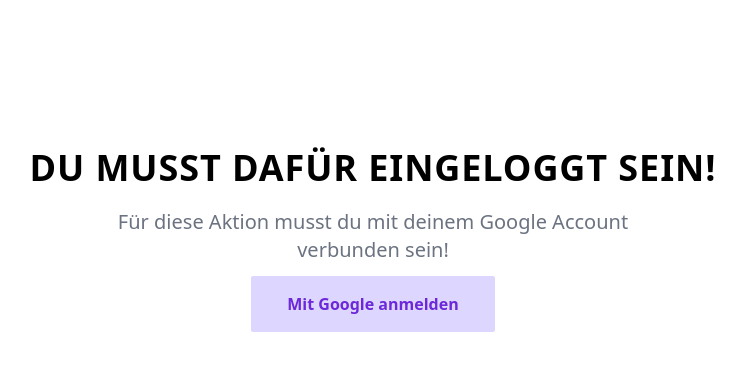
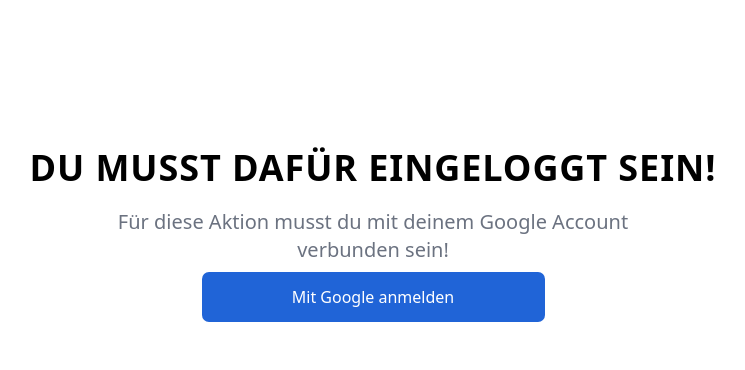
Before and after one commit to marvinhuelsmann/yourweb, a Vue app: page /not-login in a window 1280 px wide. Shown: the top 370 px of the page, without its empty margins (267-1012 px from the left). Built offline with nearby package versions, Linux system fonts and the light colour scheme; a web font is replaced by a local one; what vue3-google-oauth2 would draw is missing.

Commit message:
adding new loading screen in the dashboard, redesigning sign in with google button at the Home and NotRegister View

```diff
--- a/public/index.html
+++ b/public/index.html
@@ -4,8 +4,7 @@
     <meta charset="utf-8">
     <meta http-equiv="X-UA-Compatible" content="IE=edge">
     <meta name="viewport" content="width=device-width,initial-scale=1.0">
-    <link rel="icon" href="/yourweb.png">
-
+    <link rel="icon" href="yourweb.png">
     <title>YourWeb</title>
 
     <link rel="stylesheet" href="https://rsms.me/inter/inter.css">
--- a/src/App.vue
+++ b/src/App.vue
@@ -1,6 +1,3 @@
 <template>
     <router-view/>
 </template>
-
-<style>
-</style>
--- a/src/views/Home.vue
+++ b/src/views/Home.vue
@@ -60,7 +60,11 @@
               <router-link v-for="item in navigation" :key="item.name" :to="item.href"
                            class="font-medium text-gray-500 hover:text-gray-900">{{ item.name }}
               </router-link>
-              <a href="#" @click="authenticate" class="font-medium text-indigo-600 hover:text-indigo-500"> {{ signIn }}</a>
+              <a href="#" @click="authenticate" class="sign-in-google font-medium text-white">
+                {{
+                  signIn
+                }}
+              </a>
             </div>
           </nav>
         </div>
@@ -88,7 +92,7 @@
                   }}</a>
               </div>
               <a href="#" @click="authenticate"
-                 class="block w-full px-5 py-3 text-center font-medium text-indigo-600 bg-gray-50 hover:bg-gray-100">
+                 class="sign-in-google block w-full px-5 py-3 text-center font-medium text-indigo-600 bg-gray-50 hover:bg-gray-100">
                 {{ signIn }}
               </a>
             </div>
@@ -256,6 +260,7 @@
       verify().catch(() => {
         store.mutations.REMOVE_TOKEN()
         store.mutations.REMOVE_USER()
+        this.document.reload(true)
       });
     }
   },
@@ -281,3 +286,20 @@
   }
 }
 </script>
+
+<style>
+.sign-in-google {
+  align-items: center;
+  padding: 8px 16px;
+
+  width: 343px;
+  height: 50px;
+  left: 16px;
+  top: 82px;
+
+  color: white;
+
+  background: #2064d7;
+  border-radius: 7px;
+}
+</style>
--- a/src/views/NotRegister.vue
+++ b/src/views/NotRegister.vue
@@ -15,7 +15,7 @@
       </div>
       <div class="flex justify-center">
       <button
-            class="px-9 mt-3 py-4 font-semibold rounded-sm block sm:w-auto border-purple-300 bg-purple-200 hover:bg-purple-300 text-purple-700"
+            class="mt-2 sign-in-google"
             v-on:click="handleClickSignIn">
           Mit Google anmelden
         </button>
@@ -80,3 +80,20 @@
   }
 }
 </script>
+
+<style>
+.sign-in-google {
+  align-items: center;
+  padding: 8px 16px;
+
+  width: 343px;
+  height: 50px;
+  left: 16px;
+  top: 82px;
+
+  color: white;
+
+  background: #2064d7;
+  border-radius: 7px;
+}
+</style>
--- a/src/views/dashboard/Home.vue
+++ b/src/views/dashboard/Home.vue
@@ -143,6 +143,15 @@
                   Du kannst deine mini Website mit der ID {{ user.id }} auf diesem Dashboard bearbeiten und editieren.
                 </p>
               </div>
+              <div v-else>
+                <link rel="stylesheet" href="https://pagecdn.io/lib/font-awesome/5.10.0-11/css/all.min.css"
+                      integrity="sha256-p9TTWD+813MlLaxMXMbTA7wN/ArzGyW/L7c5+KkjOkM=" crossorigin="anonymous">
+                <div class="w-full h-full fixed block top-0 left-10 opacity-75 z-50">
+          <span class="text-purple-500 opacity-75 top-1/2 my-0 mx-auto block relative w-0 h-0" style="top: 30%">
+            <i class="fas fa-circle-notch fa-spin fa-5x"></i>
+          </span>
+                </div>
+              </div>
             </div>
           </div>
         </div>
@@ -257,6 +266,7 @@
     },
     isInSession(token) {
       const client = new OAuth2Client("1095032961626-se382fodqvi2op0kbhmkp4i9nlutneoo.apps.googleusercontent.com");
+
       async function verify() {
         const ticket = await client.verifyIdToken({
           idToken: token,
@@ -270,6 +280,7 @@
         // If request specified a G Suite domain:
         // const domain = payload['hd'];
       }
+
       verify().catch(() => {
         window.location = process.env.NODE_ENV !== 'production' ? 'http://localhost:8080/not-login?dashboard/home' : 'https://yourweb.monster/not-login?dashboard/home'
       });
--- a/src/views/dashboard/Settings.vue
+++ b/src/views/dashboard/Settings.vue
@@ -172,6 +172,15 @@
                       </div>
                     </div>
                   </div>
+                  <div v-else>
+                    <link rel="stylesheet" href="https://pagecdn.io/lib/font-awesome/5.10.0-11/css/all.min.css"
+                          integrity="sha256-p9TTWD+813MlLaxMXMbTA7wN/ArzGyW/L7c5+KkjOkM=" crossorigin="anonymous">
+                    <div class="w-full h-full fixed block top-0 left-10 opacity-75 z-50">
+          <span class="text-purple-500 opacity-75 top-1/2 my-0 mx-auto block relative w-0 h-0" style="top: 30%">
+            <i class="fas fa-circle-notch fa-spin fa-5x"></i>
+          </span>
+                    </div>
+                  </div>
                 </div>
               </div>
             </div>
--- a/src/views/dashboard/Site.vue
+++ b/src/views/dashboard/Site.vue
@@ -325,6 +325,15 @@
                       kannst dir hier eine erstellen</a></h1>
                   </div>
                 </div>
+                <div v-else>
+                  <link rel="stylesheet" href="https://pagecdn.io/lib/font-awesome/5.10.0-11/css/all.min.css"
+                        integrity="sha256-p9TTWD+813MlLaxMXMbTA7wN/ArzGyW/L7c5+KkjOkM=" crossorigin="anonymous">
+                  <div class="w-full h-full fixed block top-0 left-10 opacity-75 z-50">
+          <span class="text-purple-500 opacity-75 top-1/2 my-0 mx-auto block relative w-0 h-0" style="top: 30%">
+            <i class="fas fa-circle-notch fa-spin fa-5x"></i>
+          </span>
+                  </div>
+                </div>
               </div>
             </div>
           </aside>
--- a/src/views/dashboard/Statistic.vue
+++ b/src/views/dashboard/Statistic.vue
@@ -167,6 +167,15 @@
                     </div>
                   </div>
                 </div>
+                <div v-else>
+                  <link rel="stylesheet" href="https://pagecdn.io/lib/font-awesome/5.10.0-11/css/all.min.css"
+                        integrity="sha256-p9TTWD+813MlLaxMXMbTA7wN/ArzGyW/L7c5+KkjOkM=" crossorigin="anonymous">
+                  <div class="w-full h-full fixed block top-0 left-10 opacity-75 z-50">
+          <span class="text-purple-500 opacity-75 top-1/2 my-0 mx-auto block relative w-0 h-0" style="top: 30%">
+            <i class="fas fa-circle-notch fa-spin fa-5x"></i>
+          </span>
+                  </div>
+                </div>
               </div>
             </div>
           </main>
```
